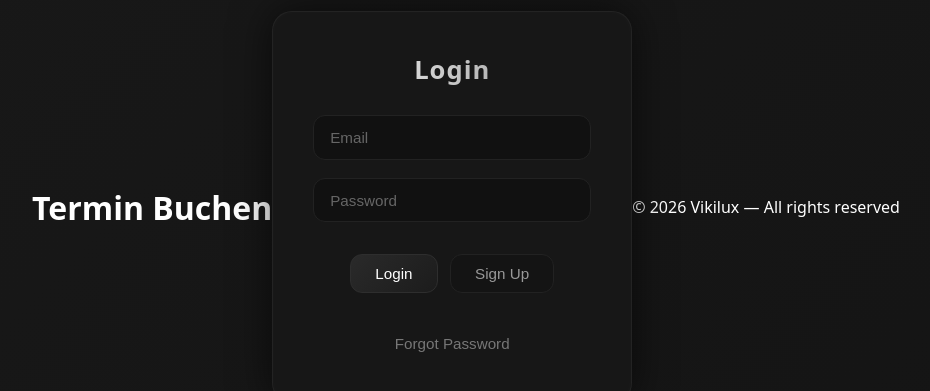
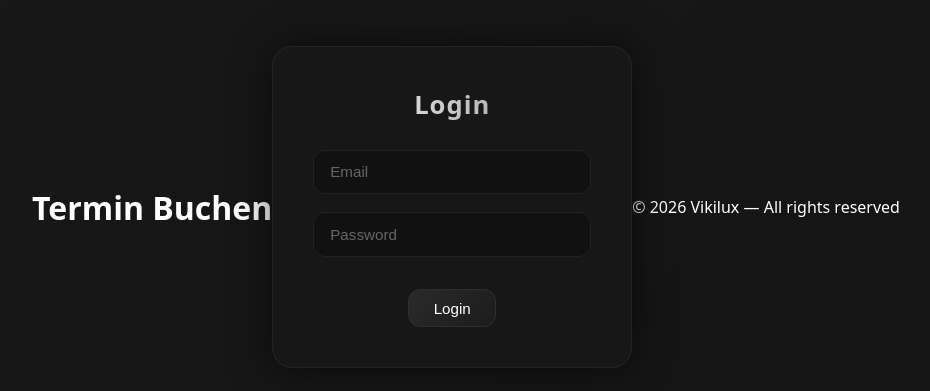
Before and after one commit to emergency-german/termin-buchen, a Next.js app: page / in a window 1280 px wide. Shown: the part 193-584 px from the top of the page, without its empty margins (174-1104 px from the left). Built offline with nearby package versions, Linux system fonts and the light colour scheme.

Commit message:
Update page.tsx

```diff
--- a/app/page.tsx
+++ b/app/page.tsx
@@ -1,78 +1,32 @@
 "use client";
 
-import { prisma } from "@/lib/prisma";
-import { signToken } from "@/lib/jwt";
-import bcrypt from "bcryptjs";
-import { cookies } from "next/headers";
-import { redirect } from "next/navigation";
+import { useActionState } from "react";
+import { loginAction } from "./actions";
 
 export default function LoginPage() {
-  async function loginAction(formData: FormData) {
-    "use server"; // Server Action
-
-    const email = formData.get("email")?.toString() || "";
-    const password = formData.get("password")?.toString() || "";
-
-    if (!email || !password) throw new Error("Email und Passwort benötigt");
-
-    const user = await prisma.user.findUnique({ where: { email } });
-    if (!user) throw new Error("User nicht gefunden");
-
-    const valid = await bcrypt.compare(password, user.password);
-    if (!valid) throw new Error("Falsches Passwort");
-
-    const token = await signToken({ id: user.id, role: user.role }, "7d");
-
-    // ✅ Cookies async verwenden
-    const cookieStore = cookies(); // cookies() gibt jetzt ein Promise
-    (await cookieStore).set({
-      name: "token",
-      value: token,
-      httpOnly: true,
-      path: "/",
-      maxAge: 60 * 60 * 24 * 7, // 7 Tage
-    });
-
-    redirect("/admin");
-  }
+  // state enthält die Rückgabewerte der Action (z.B. Fehler)
+  const [state, formAction, isPending] = useActionState(loginAction, null);
 
   return (
     <div className="login-wrapper">
-      <form className="form" action={loginAction}>
+      <form className="form" action={formAction}>
         <p id="heading">Login</p>
 
+        {state?.error && <p style={{ color: "red" }}>{state.error}</p>}
+
         <div className="field">
-          <input
-            name="email"
-            placeholder="Email"
-            className="input-field"
-            type="email"
-            required
-          />
+          <input name="email" placeholder="Email" className="input-field" type="email" required />
         </div>
 
         <div className="field">
-          <input
-            name="password"
-            placeholder="Password"
-            className="input-field"
-            type="password"
-            required
-          />
+          <input name="password" placeholder="Password" className="input-field" type="password" required />
         </div>
 
         <div className="btn">
-          <button className="button1" type="submit">
-            Login
-          </button>
-          <button className="button2" type="button">
-            Sign Up
+          <button className="button1" type="submit" disabled={isPending}>
+            {isPending ? "Logging in..." : "Login"}
           </button>
         </div>
-
-        <button className="button3" type="button">
-          Forgot Password
-        </button>
       </form>
     </div>
   );
```
